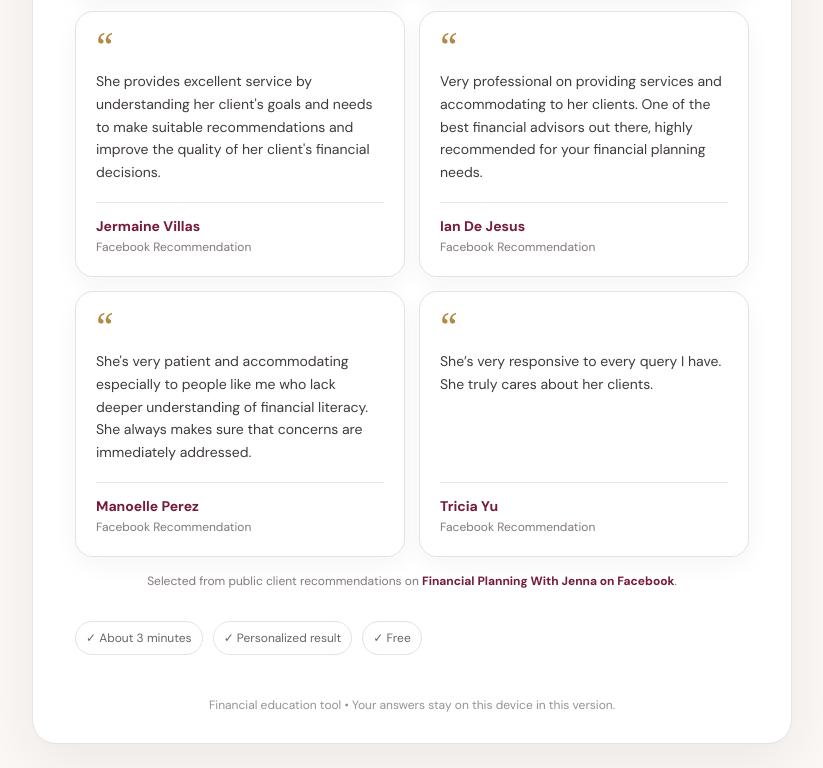
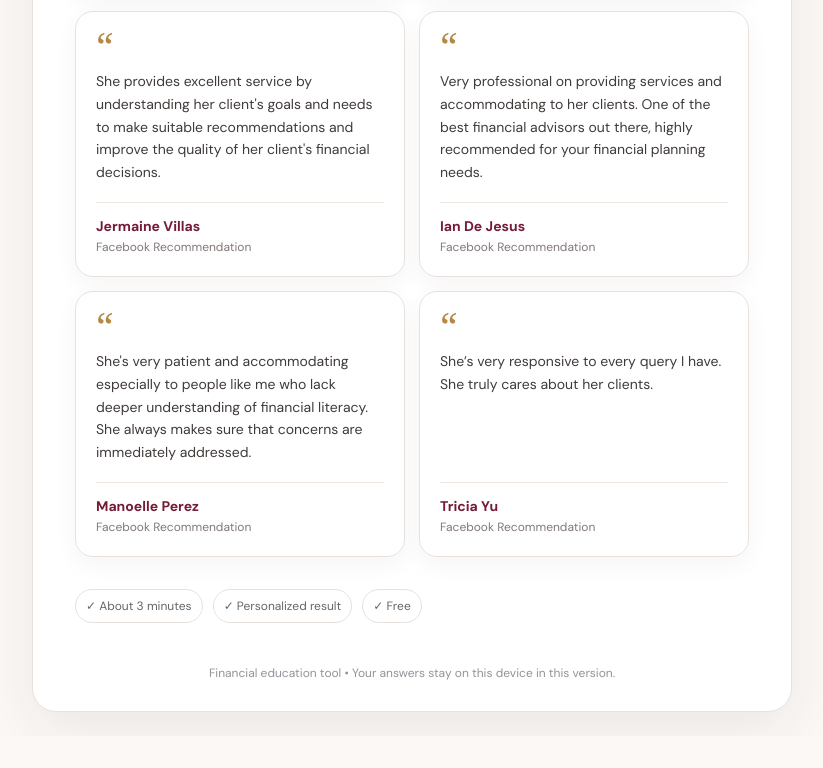
Before and after one commit to jennacaceres/Your-Personal-Financial-Check-up, a plain HTML site: page index.html in a window 1280 px wide. Shown: the part 1490-2258 px from the top of the page, without its empty margins (228-1051 px from the left). After the commit the page ends 2226 px from the top, so only its background shows below. Drawn offline with nearby package versions, Linux system fonts and the light colour scheme.

Commit message:
Add files via upload

```diff
--- a/index.html
+++ b/index.html
@@ -116,10 +116,7 @@
     </article>
   </div>
 
-  <div class="testimonial-source">
-    Selected from public client recommendations on
-    <a href="https://www.facebook.com/FinancialPlanningWithJenna" target="_blank" rel="noopener noreferrer">Financial Planning With Jenna on Facebook</a>.
-  </div>
+
 </section>
 
 <div class="meta"><span>✓ About 3 minutes</span><span>✓ Personalized result</span><span>✓ Free</span></div></section>
```
Also changed, not shown: 1 other file.
